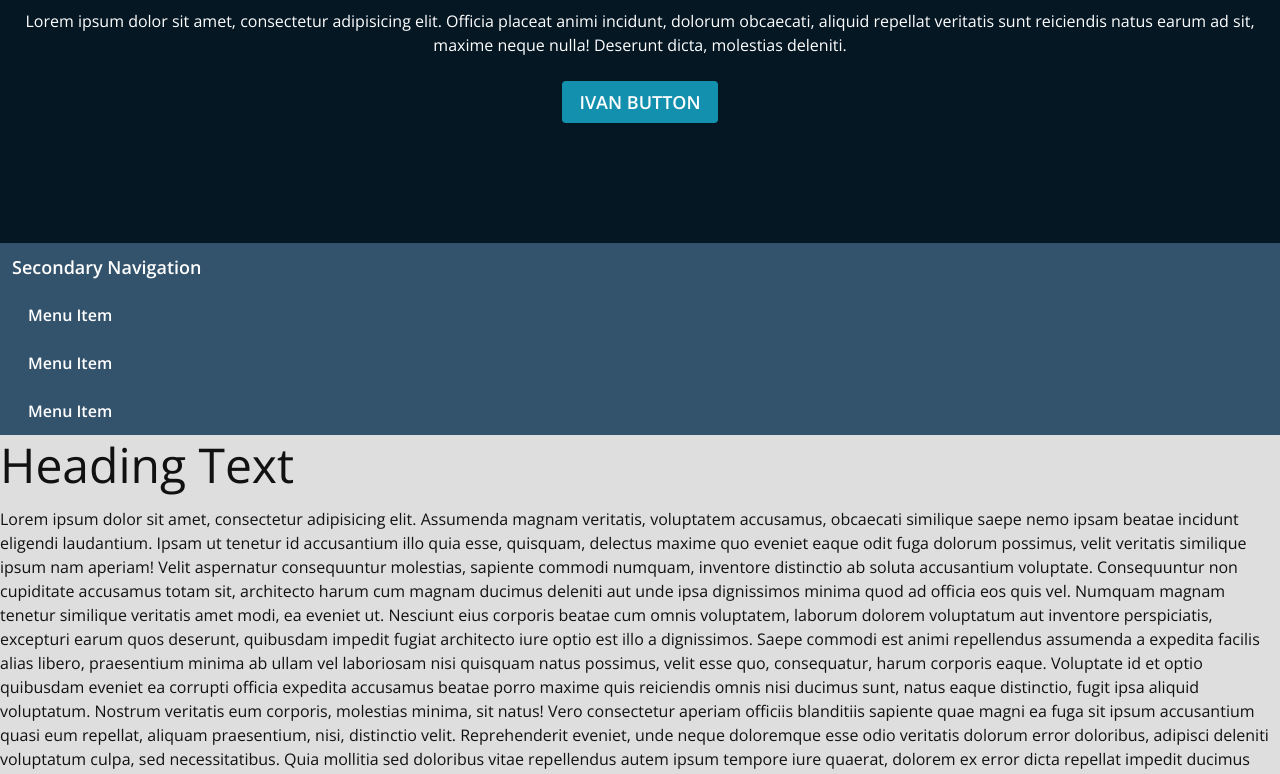
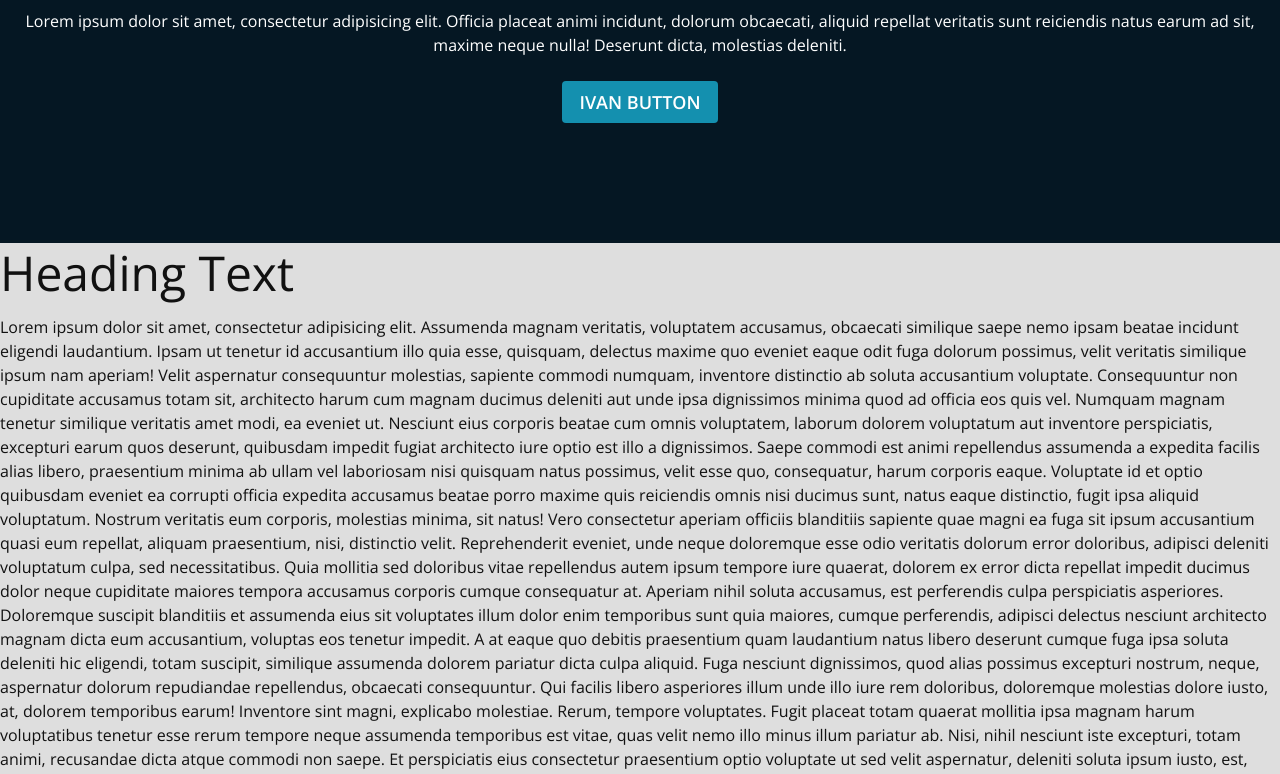
Before and after one commit to unumux/practice, a website: page index.html in a window 1280 px wide. Shown: the part 315-1089 px from the top of the page. Drawn offline with nearby package versions, Linux system fonts and the light colour scheme.

Commit message:
removes secondary nav

```diff
--- a/index.html
+++ b/index.html
@@ -67,7 +67,7 @@
            </div>
        </div>
        <div class="willow-layout__row">
-           <div class="willow-layout__column--3">
+           <!-- <div class="willow-layout__column--3">
                <nav class="willow-secondary-nav" role="navigation" aria-label="Secondary Navigation">
                   <h1 class="willow-secondary-nav__heading">Secondary Navigation</h1>
                   <ul class="willow-secondary-nav__list">
@@ -76,8 +76,8 @@
                       <li class="willow-secondary-nav__item"><a class="willow-secondary-nav__link" href="">Menu Item</a></li>
                   </ul>
                </nav>
-           </div>
-           <div class="willow-layout__column--9">
+           </div> -->
+           <div class="willow-layout__column--12">
                <main class="willow-page-content" role="main">
                    <div class="willow-styling-context">
                        <h1>Heading Text</h1>
```
